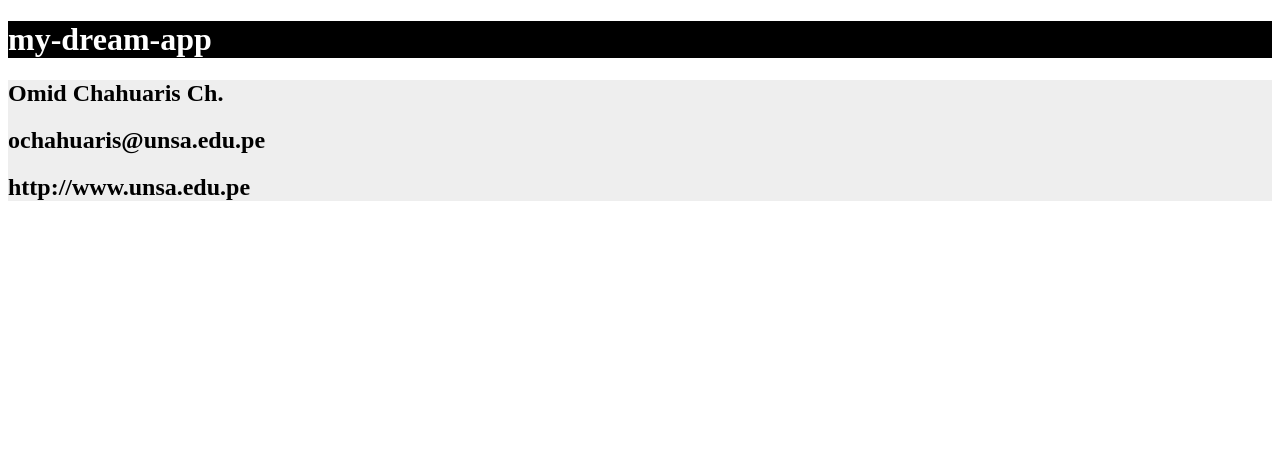
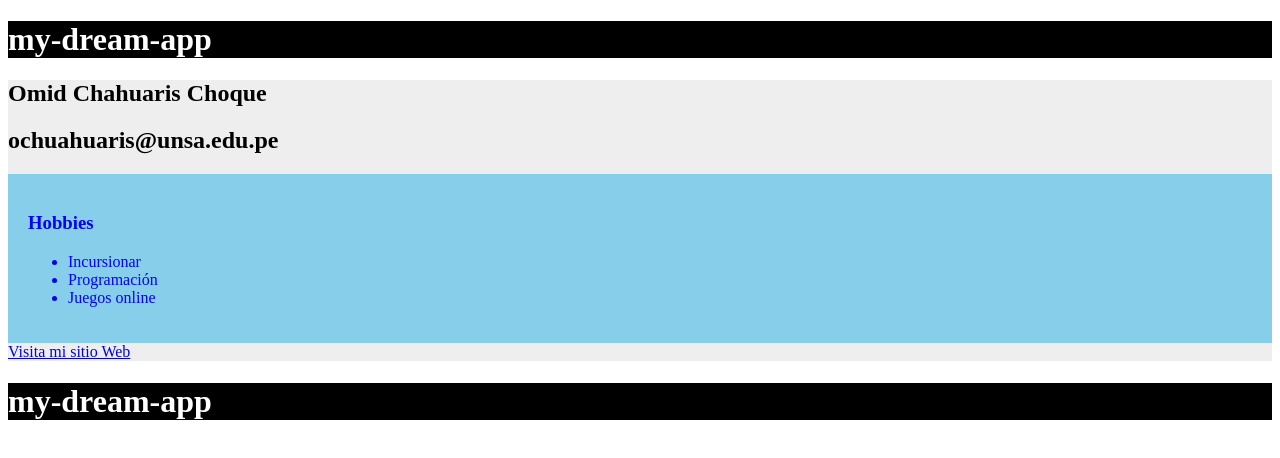
Before and after one commit to OmidErnesto/Angular1y2, an Angular app: page / in a window 1280 px wide. Shown: the top 458 px of the page. Built offline with nearby package versions, Linux system fonts and the light colour scheme.

Commit message:
Probando el constructor y los tag if y for

```diff
--- a/src/app/app.component.css
+++ b/src/app/app.component.css
@@ -7,3 +7,9 @@
     background-color: #eee;
     color: black;
 }
+
+.component2 {
+    background-color: #87ceeb;
+    color: blue;
+    padding: 20px;
+}
--- a/src/app/app.component.html
+++ b/src/app/app.component.html
@@ -6,5 +6,15 @@
 <div class="ash">
   <h2>{{ name }}</h2>
   <h2>{{ email }}</h2>
-  <h2>{{ webpage }}</h2>
+
+  <div *ngIf="showhobbies" class="component2">
+    <h3>Hobbies</h3>
+    <ul>
+      <li *ngFor= "let hobby of hobbies">{{ hobby }}</li>
+    </ul>
+  </div>
+  <a href="{{ webpage }}" target="_black">Visita mi sitio Web</a>
 </div>
+<div class="black">
+  <h1> {{ title }} </h1>
+</div>
--- a/src/app/app.component.ts
+++ b/src/app/app.component.ts
@@ -7,7 +7,21 @@
 })
 export class AppComponent {
   title = 'my-dream-app';
-  name = "Omid Chahuaris Ch.";
-  email = "ochahuaris@unsa.edu.pe";
-  webpage = "http://www.unsa.edu.pe";
+  name : string;
+  email; // : string ;
+  webpage : string;
+  hobbies : string[];
+
+  constructor(){
+    console.log("Constructor working...");
+    this.name = "Omid Chahuaris Choque"
+    this.email = "ochuahuaris@unsa.edu.pe";
+    this.webpage = "http://www.unsa.edu.pe";
+    this.hobbies = ["Incursionar", "Programación","Juegos online"];
+  }
+
+  showhobbies(){
+    return true;
+  }
+
 }
```
